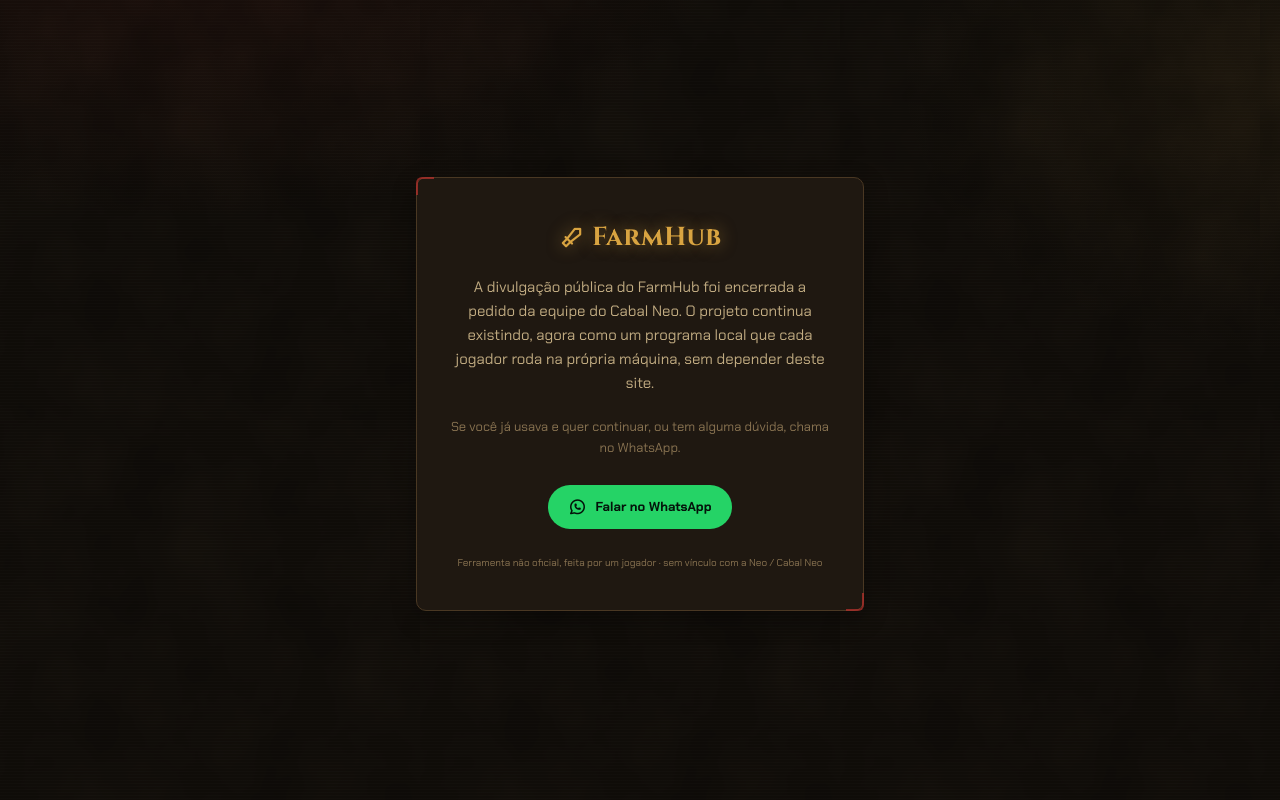
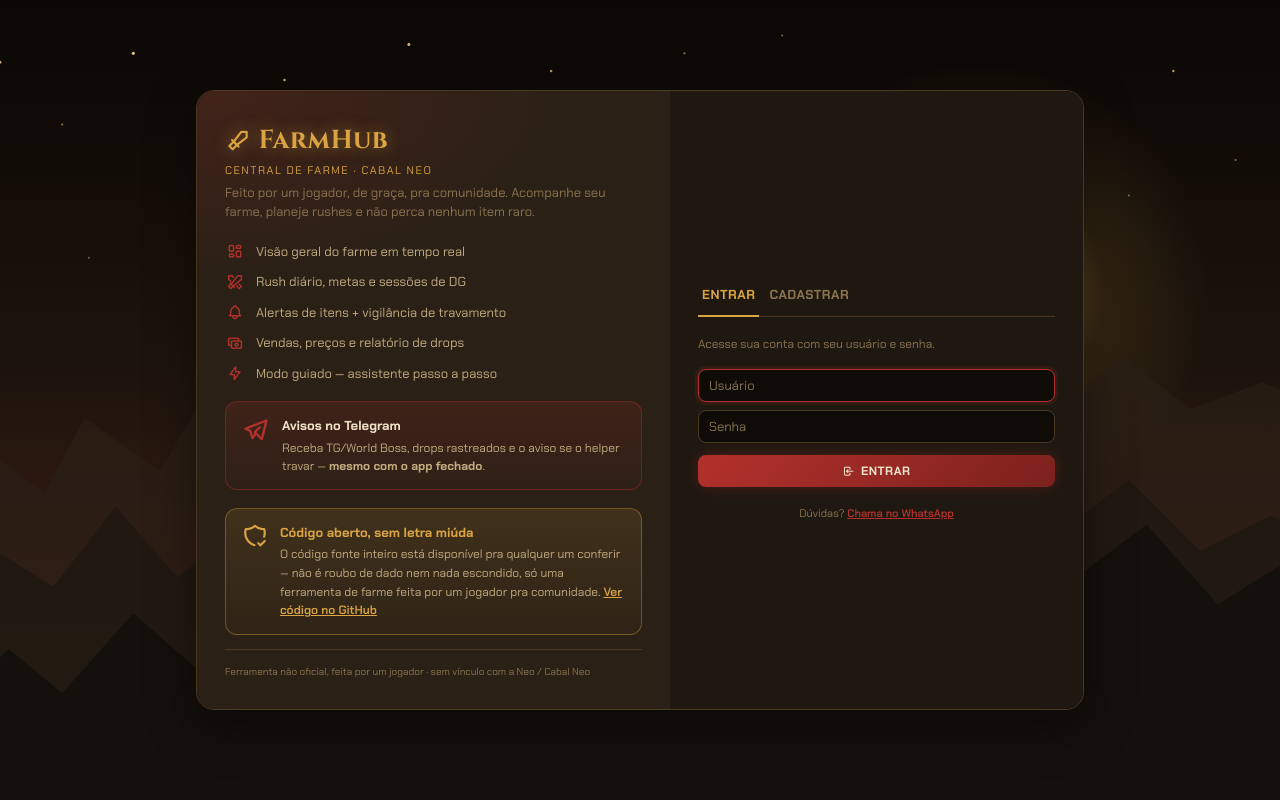
Before and after one commit to pablokonrath/farmehelper, a PHP site: page / in a window 1280 px wide. Run offline with PHP 8.4, Linux system fonts and the light colour scheme.

Commit message:
Reabre login público com cadastro próprio e visual épico
A pedido do dono, reverte o encerramento da divulgação pública (decisão consciente, ciente do
pedido anterior da equipe do Cabal Neo) e adiciona cadastro de conta self-service, algo que o
site nunca teve antes (contas sempre foram criadas manualmente por um admin). Cada conta nova é
isolada — todo o dado por usuário já é escopado por user_id com ON DELETE CASCADE desde a época
multiusuário, então isolamento de dados não precisou de nada novo.

- api/register.php: cadastro público com throttle por IP (reaproveita login_attempts),
  validação de usuário/senha, e checagem de unicidade com fallback pra corrida rara via
  constraint UNIQUE do banco. Loga automaticamente após criar a conta.
- Tela de login reconstruída com paisagem épica 100% em SVG (gradientes + formas, sem imagem
  externa, mesma lógica das texturas --texture-grain/--texture-stone já existentes) na mesma
  paleta carmesim/dourado do resto do app, abas Entrar/Cadastrar, e um card de transparência
  explicando que o código fonte é aberto — o medo da equipe do Neo era especificamente roubo de
  dado, e isso ataca essa preocupação direto.
- Honeypot (campo invisível) + throttle de IP como proteção leve contra cadastro automatizado,
  sem depender de captcha/serviço externo.

IMPORTANTE (ação manual pendente): o link "Ver código no GitHub" aponta pro repo
pablokonrath/farmehelper, que hoje está PRIVADO — confirmado via API (404 sem autenticação).
Pra essa alegação de transparência ser verdadeira, o repo precisa virar público nas
configurações do GitHub antes do deploy ir ao ar (já confirmei que api/config.php com as
credenciais reais nunca foi commitado, então não há segredo pra vazar no histórico).

```diff
--- a/api/helpers.php
+++ b/api/helpers.php
@@ -3,8 +3,9 @@
 // quando display_errors está desligado no servidor — o que deixa o fetch() do frontend
 // sem nenhuma pista do que quebrou. Devolve a mensagem real como JSON em vez disso.
 // Endpoints que chegam até aqui já passaram por require_login() antes de tocar no banco
-// (exceto login.php/session-check.php, que não fazem nada capaz de lançar exceção), então
-// só o próprio usuário autenticado vê o detalhe do erro.
+// (exceto login.php/register.php/session-check.php, que são as portas de entrada antes de
+// existir sessão), então só o próprio usuário autenticado (ou alguém tentando entrar/cadastrar)
+// vê o detalhe do erro.
 set_exception_handler(function (Throwable $e) {
   http_response_code(500);
   header('Content-Type: application/json; charset=utf-8');
--- a/css/styles.css
+++ b/css/styles.css
@@ -177,3 +177,17 @@ tbody tr:hover{background:var(--surf2)}
 @media (max-width:640px){
   .login-left,.login-right{flex-basis:100%}
 }
+
+/* Tela de login: paisagem épica de fundo (SVG só com formas/gradientes, sem imagem externa —
+   mesma lógica das texturas --texture-grain/--texture-stone) atrás do card, que continua opaco
+   por cima pra não brigar com a legibilidade do texto. */
+.auth-screen{position:relative;overflow:hidden;background:#0a0704}
+.auth-landscape{position:absolute;inset:0;width:100%;height:100%;display:block;z-index:0}
+.auth-screen>.login-wrap{position:relative;z-index:1}
+.auth-feature{display:flex;align-items:center;gap:11px;font-size:13px;color:var(--txt2)}
+.auth-feature i{color:var(--acc);font-size:17px;width:20px;text-align:center}
+.auth-trust{display:flex;gap:12px;align-items:flex-start;background:linear-gradient(180deg,rgba(217,164,65,.13),rgba(217,164,65,.03));border:1px solid var(--gold-border);border-radius:12px;padding:14px 16px;margin-top:18px}
+.auth-tabs{display:flex;gap:6px;margin-bottom:18px;border-bottom:1px solid var(--border)}
+.auth-tab{background:none;border:none;color:var(--muted);font-family:var(--font-ui);font-size:13px;font-weight:700;text-transform:uppercase;letter-spacing:.5px;padding:8px 4px 12px;cursor:pointer;border-bottom:2px solid transparent;margin-bottom:-1px}
+.auth-tab.on{color:var(--gold);border-bottom-color:var(--gold)}
+.auth-honeypot{position:absolute;left:-9999px;width:1px;height:1px;overflow:hidden}
--- a/index.html
+++ b/index.html
@@ -35,6 +35,7 @@
     <h2 class="sr-only">FarmHub Dashboard — Central de Farme</h2>
     <div
       id="loginScreen"
+      class="auth-screen"
       style="
         display: none;
         min-height: 100vh;
@@ -42,75 +43,367 @@
         justify-content: center;
       "
     >
-      <div class="login-wrap" style="max-width: 480px">
-        <div
-          class="card"
-          style="text-align: center; padding: 40px 32px"
+      <svg
+        class="auth-landscape"
+        aria-hidden="true"
+        viewBox="0 0 1600 900"
+        preserveAspectRatio="xMidYMax slice"
+        xmlns="http://www.w3.org/2000/svg"
       >
-          <div
-            class="sb-logo"
-            style="
-              font-size: 26px;
-              margin-bottom: 18px;
-              justify-content: center;
-            "
-          >
+        <defs>
+          <linearGradient id="authSky" x1="0" y1="0" x2="0" y2="1">
+            <stop offset="0%" stop-color="#0a0704" />
+            <stop offset="45%" stop-color="#1c130c" />
+            <stop offset="78%" stop-color="#3a1e14" />
+            <stop offset="100%" stop-color="#5c2a1c" />
+          </linearGradient>
+          <radialGradient id="authMoonGlow" cx="50%" cy="50%" r="50%">
+            <stop offset="0%" stop-color="#f2d488" stop-opacity="0.95" />
+            <stop offset="18%" stop-color="#d9a441" stop-opacity="0.55" />
+            <stop offset="55%" stop-color="#d9a441" stop-opacity="0.12" />
+            <stop offset="100%" stop-color="#d9a441" stop-opacity="0" />
+          </radialGradient>
+        </defs>
+        <rect width="1600" height="900" fill="url(#authSky)" />
+        <circle cx="1180" cy="330" r="260" fill="url(#authMoonGlow)" />
+        <circle cx="1180" cy="330" r="58" fill="#f5e3ab" />
+        <g fill="#f2d488">
+          <circle cx="80" cy="70" r="1.6" opacity=".8" />
+          <circle cx="150" cy="140" r="1.1" opacity=".6" />
+          <circle cx="230" cy="60" r="1.8" opacity=".9" />
+          <circle cx="310" cy="180" r="1.2" opacity=".55" />
+          <circle cx="60" cy="230" r="1.3" opacity=".65" />
+          <circle cx="400" cy="90" r="1.5" opacity=".75" />
+          <circle cx="480" cy="200" r="1.1" opacity=".5" />
+          <circle cx="540" cy="50" r="1.7" opacity=".85" />
+          <circle cx="620" cy="150" r="1.2" opacity=".6" />
+          <circle cx="700" cy="80" r="1.4" opacity=".7" />
+          <circle cx="180" cy="290" r="1.1" opacity=".45" />
+          <circle cx="30" cy="120" r="1.4" opacity=".7" />
+          <circle cx="760" cy="200" r="1.6" opacity=".8" />
+          <circle cx="850" cy="60" r="1.2" opacity=".55" />
+          <circle cx="900" cy="150" r="1.5" opacity=".72" />
+          <circle cx="960" cy="40" r="1.1" opacity=".5" />
+          <circle cx="1020" cy="120" r="1.7" opacity=".85" />
+          <circle cx="1400" cy="80" r="1.4" opacity=".68" />
+          <circle cx="1470" cy="180" r="1.2" opacity=".55" />
+          <circle cx="1540" cy="60" r="1.6" opacity=".78" />
+          <circle cx="1350" cy="220" r="1.1" opacity=".5" />
+          <circle cx="1250" cy="130" r="1.3" opacity=".6" />
+          <circle cx="380" cy="260" r="1.0" opacity=".4" />
+          <circle cx="1080" cy="230" r="1.0" opacity=".42" />
+        </g>
+        <path
+          d="M0,600 L70,510 L130,555 L175,470 L260,530 L330,410 L395,500 L470,445 L520,520 L610,395 L680,485 L740,430 L820,520 L900,375 L965,470 L1040,415 L1100,505 L1180,420 L1260,480 L1340,400 L1420,460 L1500,430 L1600,470 L1600,900 L0,900 Z"
+          fill="#2a2016"
+          opacity=".65"
+        />
+        <path
+          d="M0,700 L60,610 L140,660 L210,570 L280,650 L350,590 L440,680 L520,600 L580,660 L670,555 L740,630 L810,580 L880,670 L960,590 L1030,650 L1110,570 L1190,640 L1270,600 L1350,540 L1430,620 L1510,580 L1600,630 L1600,900 L0,900 Z"
+          fill="#1f1811"
+          opacity=".82"
+        />
+        <g fill="#171009" opacity=".92">
+          <rect x="600" y="522" width="13" height="48" />
+          <rect x="620" y="498" width="17" height="72" />
+          <rect x="644" y="514" width="13" height="56" />
+          <polygon points="620,498 628.5,478 637,498" />
+          <rect x="614" y="490" width="6" height="9" />
+          <rect x="637" y="506" width="6" height="9" />
+          <rect x="606" y="514" width="5" height="7" />
+          <rect x="650" y="506" width="5" height="7" />
+        </g>
+        <path
+          d="M0,820 L90,730 L150,780 L230,690 L310,760 L380,660 L460,750 L540,670 L600,730 L690,610 L760,700 L830,640 L910,740 L990,650 L1050,720 L1130,630 L1210,710 L1290,650 L1370,590 L1450,680 L1530,630 L1600,700 L1600,900 L0,900 Z"
+          fill="#14100b"
+        />
+      </svg>
+      <div class="login-wrap">
+        <div class="login-card">
+          <!-- ESQUERDA: apresentação -->
+          <div class="login-left">
+            <div class="sb-logo" style="font-size: 26px; margin-bottom: 2px">
               <i class="ti ti-sword"></i>FarmHub
             </div>
             <div
               style="
-              font-size: 15px;
-              color: var(--txt2);
-              line-height: 1.6;
-              margin-bottom: 22px;
+                font-size: 11px;
+                color: var(--gold);
+                letter-spacing: 1.5px;
+                text-transform: uppercase;
+                margin-bottom: 4px;
               "
             >
-            A divulgação pública do FarmHub foi encerrada a pedido da equipe
-            do Cabal Neo. O projeto continua existindo, agora como um
-            programa local que cada jogador roda na própria máquina, sem
-            depender deste site.
+              Central de Farme · Cabal Neo
+            </div>
+            <div
+              style="font-size: 13px; color: var(--muted); margin-bottom: 20px"
+            >
+              Feito por um jogador, de graça, pra comunidade. Acompanhe seu
+              farme, planeje rushes e não perca nenhum item raro.
+            </div>
+
+            <div
+              style="
+                display: flex;
+                flex-direction: column;
+                gap: 11px;
+                margin-bottom: 18px;
+              "
+            >
+              <div class="auth-feature">
+                <i class="ti ti-layout-dashboard"></i>Visão geral do farme em
+                tempo real
+              </div>
+              <div class="auth-feature">
+                <i class="ti ti-swords"></i>Rush diário, metas e sessões de DG
+              </div>
+              <div class="auth-feature">
+                <i class="ti ti-bell"></i>Alertas de itens + vigilância de
+                travamento
+              </div>
+              <div class="auth-feature">
+                <i class="ti ti-cash"></i>Vendas, preços e relatório de drops
+              </div>
+              <div class="auth-feature">
+                <i class="ti ti-bolt"></i>Modo guiado — assistente passo a
+                passo
+              </div>
+            </div>
+
+            <!-- DESTAQUE TELEGRAM -->
+            <div
+              style="
+                display: flex;
+                gap: 12px;
+                align-items: flex-start;
+                background: linear-gradient(
+                  180deg,
+                  rgba(179, 49, 44, 0.16),
+                  rgba(179, 49, 44, 0.03)
+                );
+                border: 1px solid var(--acc-border);
+                border-radius: 12px;
+                padding: 14px 16px;
+                margin-bottom: 12px;
+              "
+            >
+              <i
+                class="ti ti-brand-telegram"
+                style="font-size: 28px; color: var(--acc); flex: none"
+              ></i>
+              <div>
+                <div
+                  style="font-weight: 700; font-size: 13px; color: var(--txt)"
+                >
+                  Avisos no Telegram
                 </div>
                 <div
                   style="
-              font-size: 13px;
-              color: var(--muted);
-              line-height: 1.6;
-              margin-bottom: 26px;
+                    font-size: 12px;
+                    color: var(--txt2);
+                    margin-top: 3px;
+                    line-height: 1.5;
                   "
                 >
-            Se você já usava e quer continuar, ou tem alguma dúvida, chama no
-            WhatsApp.
+                  Receba TG/World Boss, drops rastreados e o aviso se o helper
+                  travar — <strong>mesmo com o app fechado</strong>.
                 </div>
+              </div>
+            </div>
+
+            <!-- TRANSPARÊNCIA / CÓDIGO ABERTO -->
+            <div class="auth-trust">
+              <i
+                class="ti ti-shield-check"
+                style="font-size: 26px; color: var(--gold); flex: none"
+              ></i>
+              <div>
+                <div
+                  style="font-weight: 700; font-size: 13px; color: var(--gold)"
+                >
+                  Código aberto, sem letra miúda
+                </div>
+                <div
+                  style="
+                    font-size: 12px;
+                    color: var(--txt2);
+                    margin-top: 3px;
+                    line-height: 1.55;
+                  "
+                >
+                  O código fonte inteiro está disponível pra qualquer um
+                  conferir — não é roubo de dado nem nada escondido, só uma
+                  ferramenta de farme feita por um jogador pra comunidade.
                   <a
-            href="https://wa.me/5553991887418?text=Ol%C3%A1%21%20Vi%20o%20aviso%20no%20FarmHub%2C%20queria%20saber%20mais"
+                    href="https://github.com/pablokonrath/farmehelper"
                     target="_blank"
                     rel="noopener"
-            style="
-              display: inline-flex;
-              align-items: center;
-              gap: 9px;
-              background: #25d366;
-              color: #04120a;
-              font-weight: 700;
-              font-size: 13px;
-              text-decoration: none;
-              padding: 12px 20px;
-              border-radius: 30px;
-            "
+                    style="color: var(--gold); font-weight: 600"
+                    >Ver código no GitHub</a
                   >
-            <i class="ti ti-brand-whatsapp" style="font-size: 18px"></i>Falar
-            no WhatsApp
-          </a>
+                </div>
+              </div>
+            </div>
+
             <div
               style="
+                border-top: 1px solid var(--border);
+                padding-top: 14px;
+                margin-top: 14px;
                 font-size: 10px;
                 color: var(--muted);
-              margin-top: 26px;
                 line-height: 1.5;
               "
             >
               Ferramenta não oficial, feita por um jogador · sem vínculo com a
               Neo / Cabal Neo
+            </div>
+          </div>
+
+          <!-- DIREITA: login / cadastro -->
+          <div class="login-right">
+            <div class="auth-tabs">
+              <button
+                class="auth-tab on"
+                id="authTabLogin"
+                type="button"
+                onclick="setAuthMode('login')"
+              >
+                Entrar
+              </button>
+              <button
+                class="auth-tab"
+                id="authTabRegister"
+                type="button"
+                onclick="setAuthMode('register')"
+              >
+                Cadastrar
+              </button>
+            </div>
+
+            <!-- Entrar -->
+            <div id="authPaneLogin">
+              <div
+                style="font-size: 12px; color: var(--muted); margin-bottom: 16px"
+              >
+                Acesse sua conta com seu usuário e senha.
+              </div>
+              <input
+                class="inp"
+                id="loginUsername"
+                type="text"
+                placeholder="Usuário"
+                autocomplete="username"
+                onkeydown="if (event.key === 'Enter') submitLogin();"
+                style="margin-bottom: 8px"
+              />
+              <input
+                class="inp"
+                id="loginPassword"
+                type="password"
+                placeholder="Senha"
+                autocomplete="current-password"
+                onkeydown="if (event.key === 'Enter') submitLogin();"
+              />
+              <button
+                class="btn btn-p"
+                type="button"
+                style="width: 100%; justify-content: center; margin-top: 12px"
+                onclick="submitLogin()"
+              >
+                <i class="ti ti-login"></i>Entrar
+              </button>
+              <div
+                id="loginError"
+                style="
+                  display: none;
+                  color: var(--err);
+                  font-size: 12px;
+                  margin-top: 8px;
+                  text-align: center;
+                "
+              ></div>
+            </div>
+
+            <!-- Cadastrar -->
+            <div id="authPaneRegister" style="display: none">
+              <div
+                style="font-size: 12px; color: var(--muted); margin-bottom: 16px"
+              >
+                Crie sua conta — é só sua, ninguém mais vê seus dados.
+              </div>
+              <input
+                class="inp"
+                id="registerUsername"
+                type="text"
+                placeholder="Escolha um usuário"
+                autocomplete="username"
+                style="margin-bottom: 8px"
+              />
+              <input
+                class="inp"
+                id="registerPassword"
+                type="password"
+                placeholder="Escolha uma senha (mín. 8 caracteres)"
+                autocomplete="new-password"
+                style="margin-bottom: 8px"
+              />
+              <input
+                class="inp"
+                id="registerPasswordConfirm"
+                type="password"
+                placeholder="Repita a senha"
+                autocomplete="new-password"
+                onkeydown="if (event.key === 'Enter') submitRegister();"
+              />
+              <div class="auth-honeypot" aria-hidden="true">
+                <label for="registerWebsite">Deixe em branco</label>
+                <input
+                  type="text"
+                  id="registerWebsite"
+                  name="website"
+                  tabindex="-1"
+                  autocomplete="off"
+                />
+              </div>
+              <button
+                class="btn btn-p"
+                type="button"
+                style="width: 100%; justify-content: center; margin-top: 12px"
+                onclick="submitRegister()"
+              >
+                <i class="ti ti-user-plus"></i>Criar conta
+              </button>
+              <div
+                id="registerError"
+                style="
+                  display: none;
+                  color: var(--err);
+                  font-size: 12px;
+                  margin-top: 8px;
+                  text-align: center;
+                "
+              ></div>
+            </div>
+
+            <div
+              style="
+                font-size: 11px;
+                color: var(--muted);
+                text-align: center;
+                margin-top: 18px;
+              "
+            >
+              Dúvidas?
+              <a
+                href="https://wa.me/5553991887418?text=Ol%C3%A1%21%20Tenho%20uma%20d%C3%BAvida%20sobre%20o%20FarmHub"
+                target="_blank"
+                rel="noopener"
+                style="color: var(--acc); font-weight: 600"
+                >Chama no WhatsApp</a
+              >
+            </div>
           </div>
         </div>
       </div>
--- a/js/main.js
+++ b/js/main.js
@@ -3,7 +3,7 @@ import { loadPersistedState } from './state/persistence.js';
 import { updateBalanceSidebar } from './features/drops.js';
 import { renderPage, navigateTo } from './router.js';
 import { initFileInputListener, connectLiveFile, resumeLiveFileConnection, reconnectLiveFile } from './features/file-source.js';
-import { checkSession, submitLogin, logout } from './features/auth.js';
+import { checkSession, submitLogin, submitRegister, setAuthMode, logout } from './features/auth.js';
 import { startDropCounterTicker } from './features/drop-counter.js';
 import { setDailyGoal, initFarmGoalBaseline } from './features/farm-goal.js';
 import { startDgSession, endDgSession, startDgSessionTicker, setActiveSessionRuns, setSessionRuns, setSessionDungeon, toggleSessionItems, setResetConfig } from './features/dg-session.js';
@@ -151,6 +151,8 @@ Object.assign(window, {
   setAlertSoundVolume,
   testAlertSound,
   submitLogin,
+  submitRegister,
+  setAuthMode,
   logout,
   toggleCategoryManager,
   addItemCategory,
```
Also changed, not shown: api/register.php (added, +65 -0 lines), js/features/auth.js (+52 -0 lines). Lines whose indentation alone changed are shown as unchanged.
